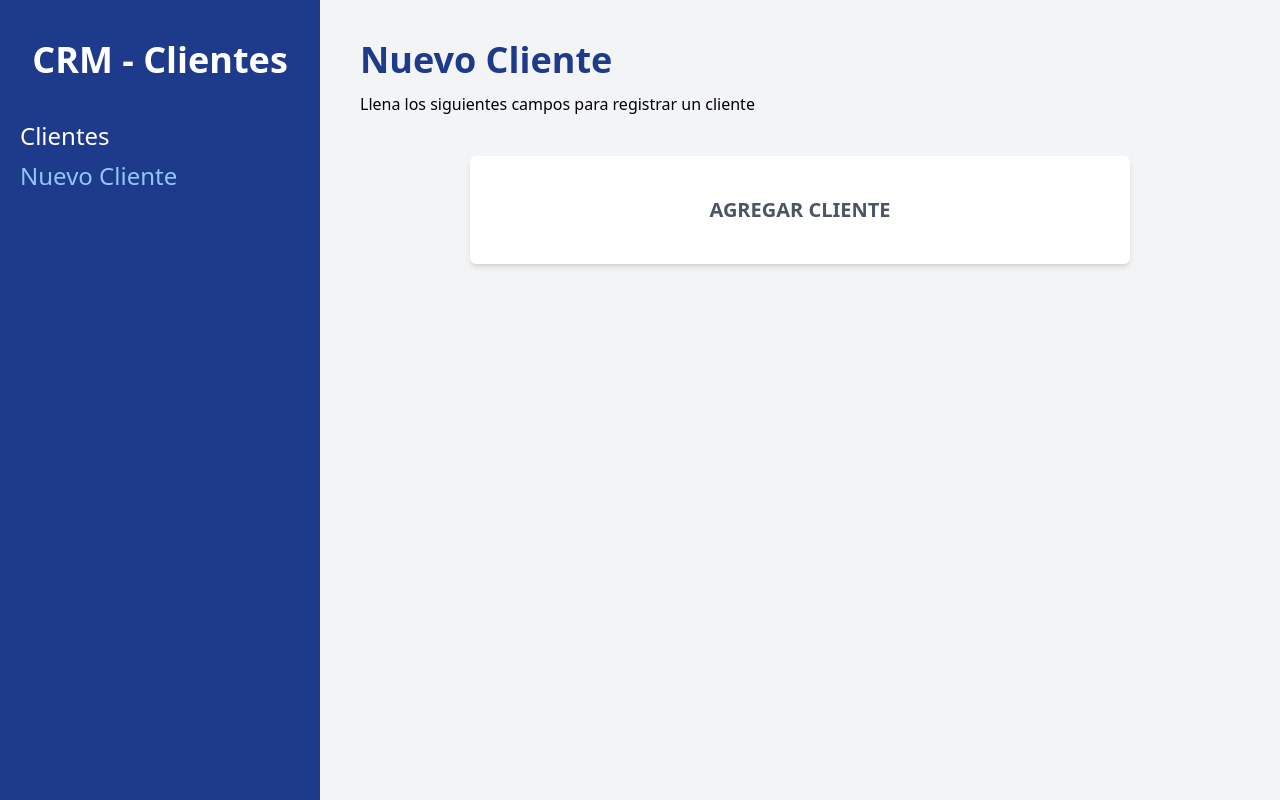
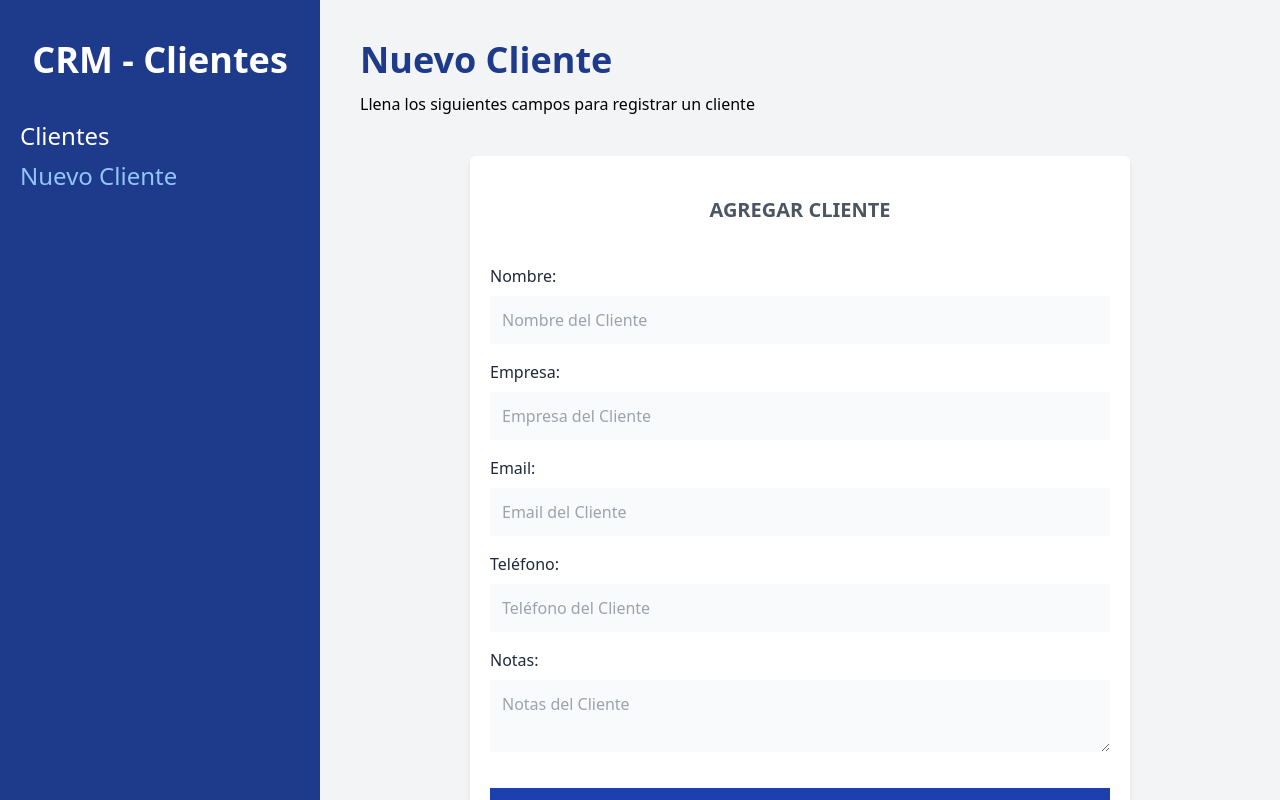
Before and after one commit to pablorn91/crm-react, a React (Vite) app: page /clientes/nuevo in a window 1280 px wide. Built offline with nearby package versions, Linux system fonts and the light colour scheme.

Commit message:
formulario con formik y validación con yup

```diff
--- a/package.json
+++ b/package.json
@@ -9,11 +9,13 @@
   },
   "dependencies": {
     "autoprefixer": "^10.4.2",
+    "formik": "^2.2.9",
     "postcss": "^8.4.6",
     "react": "^17.0.2",
     "react-dom": "^17.0.2",
     "react-router-dom": "^6.2.1",
-    "tailwindcss": "^3.0.22"
+    "tailwindcss": "^3.0.22",
+    "yup": "^0.32.11"
   },
   "devDependencies": {
     "@vitejs/plugin-react": "^1.0.7",
--- /dev/null
+++ b/src/components/Alerta.jsx
@@ -0,0 +1,10 @@
+import React from 'react'
+
+const Alerta = ({children}) => {
+  return (
+    <div className='text-center my-4 bg-red-600 text-white p-3 uppercase'>
+    {children}</div>
+  )
+}
+
+export default Alerta
--- a/src/components/Formulario.jsx
+++ b/src/components/Formulario.jsx
@@ -1,9 +1,153 @@
-import React from 'react'
+import React from 'react';
+import Alerta from './Alerta';
+import { Formik, Form, Field } from 'formik';
+import * as Yup from 'yup';
 
 const Formulario = () => {
+
+  const nuevoClienteSchema = Yup.object().shape({
+        nombre: Yup.string()
+                    .min(3, 'El nombre es muy corto')
+                    .max(20, 'El nombre es muy largo')
+                    .required('El Nombre del Cliente es Obligatorio'),
+
+        empresa: Yup.string()
+                    .required('El Nombre la empresa es Obligatorio'),
+
+        email:   Yup.string()
+                    .email('El Email no es válido')
+                    .max(20, 'El nombre es muy largo')
+                    .required('El Email es Obligatorio'),
+
+        telefono: Yup.number().typeError('El número no es válido')
+                    .integer('Número no válido')
+                    .positive('Número no válido')
+  })
+
+  const handleSubmit = (valores) => {
+    console.log(valores)
+  }
+
   return (
     <div className='bg-white mt-10 px-5 py-10 rounded-md shadow-md md:w-3/4 mx-auto'>
         <h1 className='text-gray-600 font-bold text-xl uppercase text-center'>Agregar Cliente</h1>
+
+        <Formik
+            initialValues={{
+              nombre: '',
+              empresa: '',
+              email: '',
+              telefono: '',
+              notas: ''
+            }}
+
+            onSubmit={ (values) => {
+              handleSubmit(values)
+            } }
+
+            validationSchema={nuevoClienteSchema}
+        >
+          {({errors, touched}) => {
+
+              // console.log(data)
+
+            return (
+
+            <Form
+              className='mt-10'
+            >
+                <div className='mb-4'>
+                    <label
+                        className='text-gray-800'
+                        htmlFor='nombre'
+                    >Nombre:</label>
+                    <Field
+                      type="text"
+                      className="mt-2 block w-full p-3 bg-gray-50"
+                      id="nombre"
+                      placeholder="Nombre del Cliente"
+                      name="nombre"
+                    />
+                    { errors.nombre && touched.nombre ? (
+                      <Alerta>{errors.nombre}</Alerta>
+                    ) : null }
+                </div>
+
+                <div className='mb-4'>
+                    <label
+                        className='text-gray-800'
+                        htmlFor='empresa'
+                    >Empresa:</label>
+                    <Field
+                      type="text"
+                      className="mt-2 block w-full p-3 bg-gray-50"
+                      id="empresa"
+                      placeholder="Empresa del Cliente"
+                      name="empresa"
+                    />
+                    { errors.empresa && touched.empresa ? (
+                      <Alerta>{errors.empresa}</Alerta>
+                    ) : null }
+                </div>
+
+                <div className='mb-4'>
+                    <label
+                        className='text-gray-800'
+                        htmlFor='email'
+                    >Email:</label>
+                    <Field
+                      type="email"
+                      className="mt-2 block w-full p-3 bg-gray-50"
+                      id="email"
+                      placeholder="Email del Cliente"
+                      name="email"
+                    />
+                     { errors.email && touched.email ? (
+                      <Alerta>{errors.email}</Alerta>
+                    ) : null }
+                </div>
+
+                <div className='mb-4'>
+                    <label
+                        className='text-gray-800'
+                        htmlFor='telefono'
+                    >Teléfono:</label>
+                    <Field
+                      type="tel"
+                      className="mt-2 block w-full p-3 bg-gray-50"
+                      id="telefono"
+                      placeholder="Teléfono del Cliente"
+                      name="telefono"
+                    />
+                    { errors.telefono && touched.telefono ? (
+                      <Alerta>{errors.telefono}</Alerta>
+                    ) : null }
+                </div>
+                <div className='mb-4'>
+                    <label
+                        className='text-gray-800'
+                        htmlFor='notas'
+                    >Notas:</label>
+                    <Field
+                      as="textarea"
+                      type="text"
+                      className="mt-2 block w-full p-3 bg-gray-50"
+                      id="notas"
+                      placeholder="Notas del Cliente"
+                      name="notas"
+                    />
+                </div>
+
+                <input
+                    type="submit"
+                    value="Agregar Cliente"
+                    className='mt-5 w-full bg-blue-800 p-3 text-white uppercase font-bold text-lg'
+                />
+
+            </Form>
+          )}}
+        </Formik>
+
     </div>
   )
 }
--- a/src/layout/Layout.jsx
+++ b/src/layout/Layout.jsx
@@ -24,7 +24,7 @@ const Layout = () => {
 
       </div>
 
-      <div className='md:w-3/4 p-10'>
+      <div className='md:w-3/4 p-10 md:h-screen overflow-y-scroll'>
           <Outlet/>
       </div>
 
```
Also changed, not shown: 1 other file (tests, documents, lock files or other folders).
